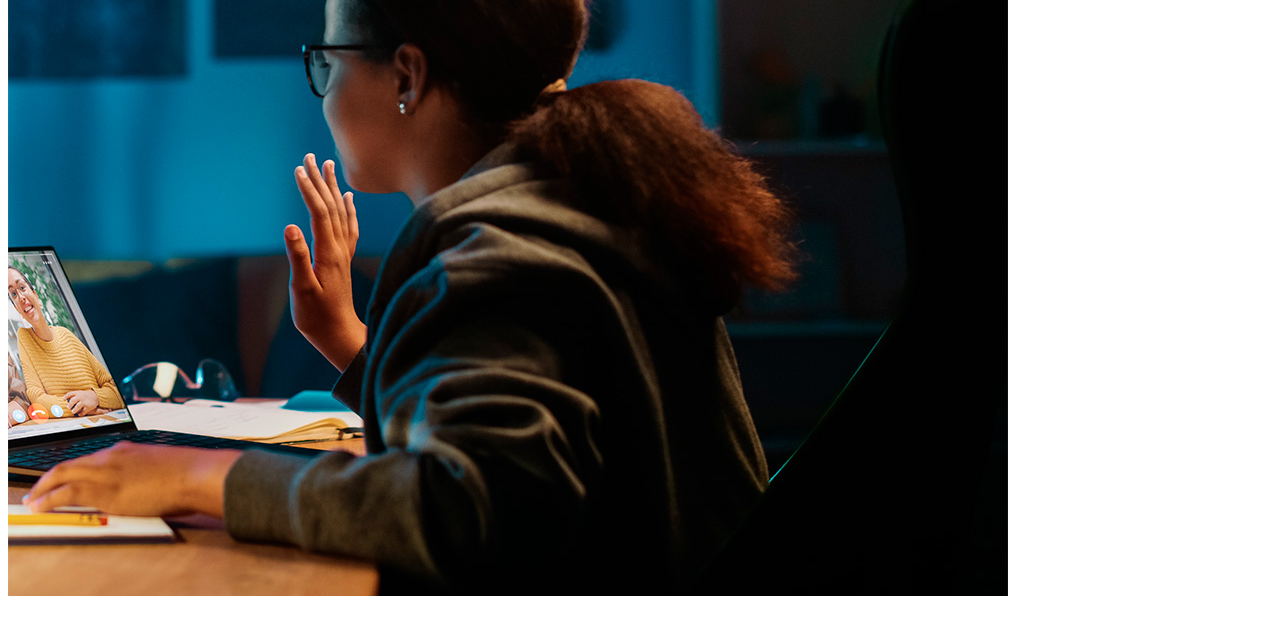
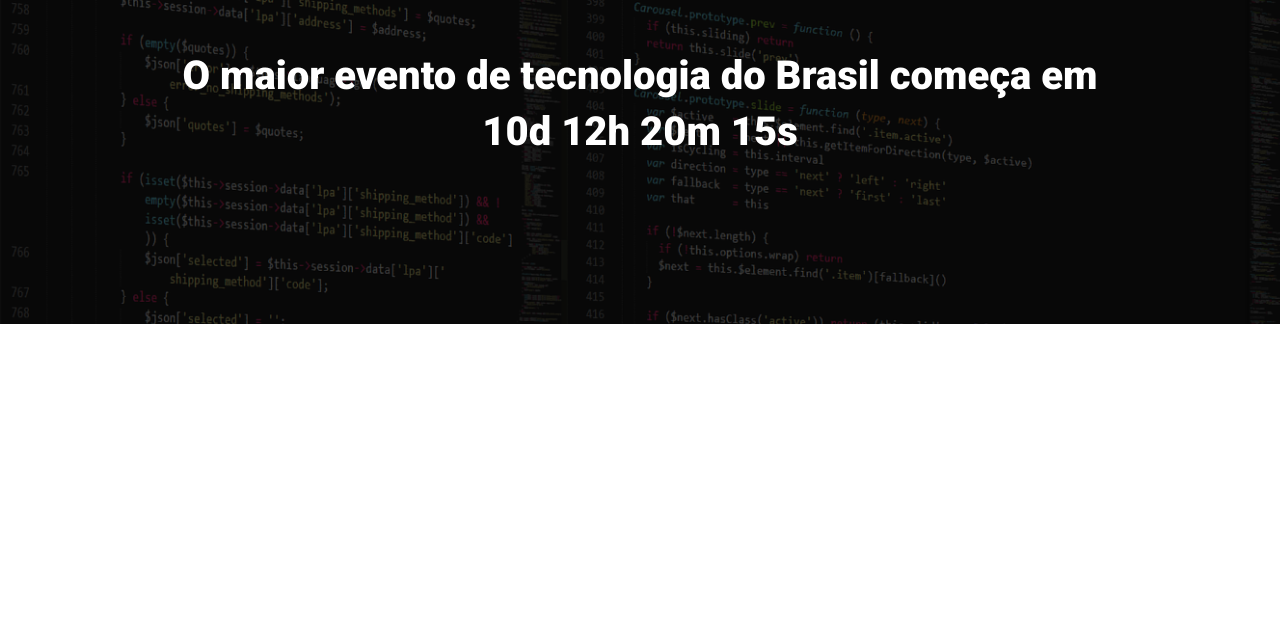
Before and after one commit to AndreSchererKunz/M22-Evento, a website built with Parcel: page src/index.html in a window 1280 px wide. Shown: the part 160-800 px from the top of the page. Built offline with nearby package versions, Linux system fonts and the light colour scheme.

Commit message:
criando o hero

```diff
--- a/src/index.html
+++ b/src/index.html
@@ -3,11 +3,23 @@
 <head>
     <meta charset="UTF-8">
     <meta name="viewport" content="width=device-width, initial-scale=1.0">
+    <link rel="preconnect" href="https://fonts.googleapis.com">
+    <link rel="preconnect" href="https://fonts.gstatic.com" crossorigin>
+    <link href="https://fonts.googleapis.com/css2?family=Roboto:ital,wght@0,100;0,300;0,400;0,500;0,700;0,900;1,100;1,300;1,400;1,500;1,700;1,900&display=swap" rel="stylesheet">
+    <link rel="stylesheet" href="styles/main.scss">
     <title>Document</title>
-    <link rel="stylesheet" href="styles/main.scss">
 </head>
+
 <body>
-    <img src="./images/backend.png" alt="">
+    <header class="hero">
+        <div class="container">
+            <img class="hero__logo" src="./images/ebac_logo.svg" alt="EBAC">
+            <p class="hero__text">
+                O maior evento de tecnologia do Brasil começa em 10d 12h 20m 15s
+            </p>
+        </div>
+    </header>
     <script src="scripts/main.js"></script>
 </body>
+
 </html>
--- /dev/null
+++ b/src/styles/_hero.scss
@@ -0,0 +1,52 @@
+.hero {
+    padding-top: 64px;
+    padding-bottom: 100px;
+    background-image: url(../images/fundo.png);
+    background-repeat: no-repeat;
+    background-size: cover;
+    position: relative;
+
+    .container {
+        position: relative
+    }
+
+    &::before {
+        position: absolute;
+        top: 0;
+        left: 0;
+        width: 100%;
+        height: 100%;
+        background-color: #000;
+        content: '';
+        opacity: .7;
+    }
+
+    &__text {
+        margin-top: 64px;
+        margin-bottom: 64px;
+        font-size: 40px;
+        line-height: 56px;
+        font-weight: 800;
+        text-align: center;
+    }
+
+    &__logo {
+        margin: 0 auto;
+        height: 80px;
+        display: block;
+    }
+
+    @media (max-width: 640px) {
+        padding: 40px 0;
+
+        &__logo {
+            height: 40px;
+        }
+
+        &__text {
+            font-size: 22px;
+            line-height: 24px;
+            margin: 24px 0;
+        }
+    }
+}
--- a/src/styles/main.scss
+++ b/src/styles/main.scss
@@ -0,0 +1,23 @@
+@use 'hero';
+
+* {
+    margin: 0;
+    padding: 0;
+    box-sizing: border-box;
+    font-family: Roboto, sans-serif;
+    color: #fff;
+}
+
+.container {
+    max-width: 960px;
+    width: 100%;
+    margin: 0 auto;
+
+    @media (max-width: 640px) {
+        max-width: 80%;
+    }
+
+    @media (max-width: 1024px) {
+        max-width: 90%;
+    }
+}
```
